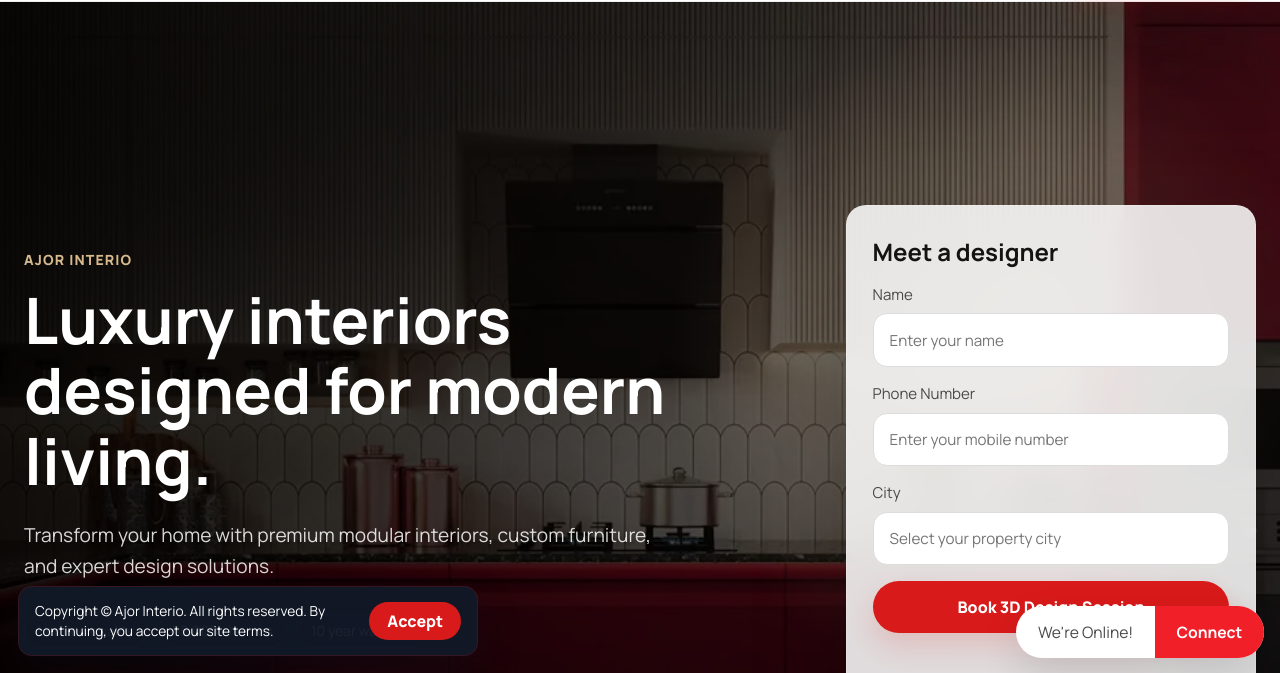
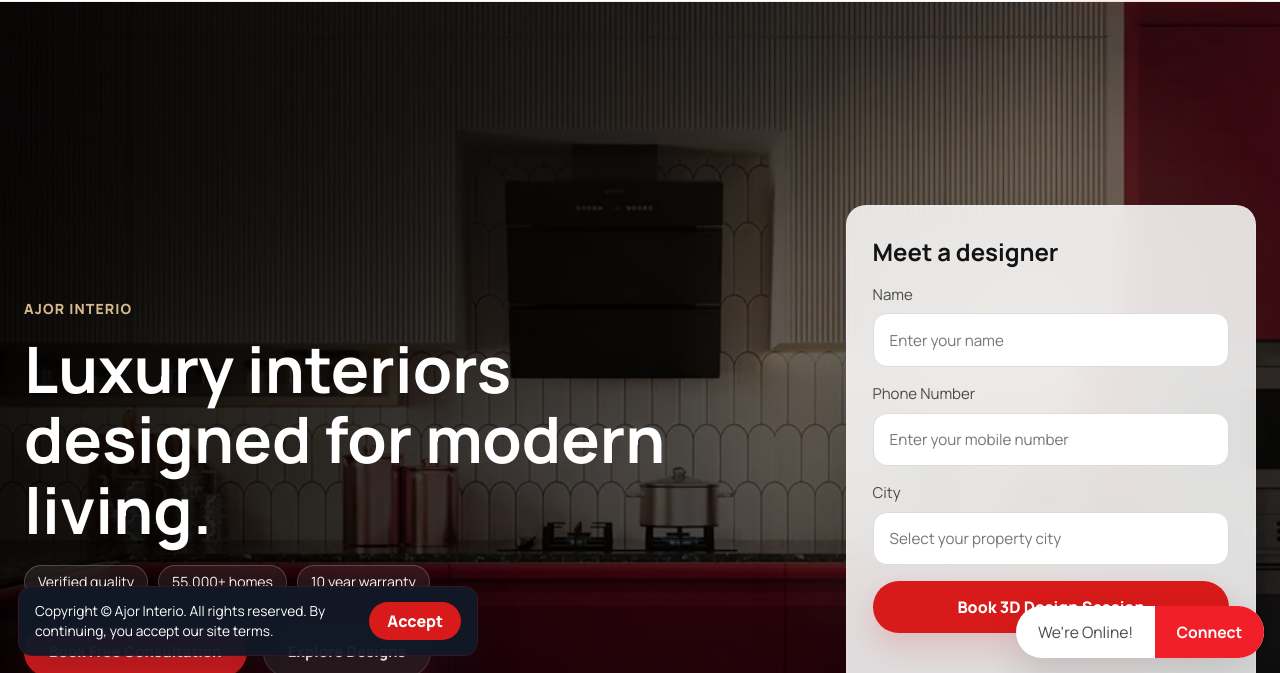
Before and after one commit to ajor-2002/Ajor_Interio, a website: page index.html in a window 1280 px wide. Shown: the part 126-799 px from the top of the page. Drawn offline with Linux system fonts and the light colour scheme.

Commit message:
remove hero txt

```diff
--- a/index.html
+++ b/index.html
@@ -126,8 +126,7 @@
         <div class="hero-copy">
           <p class="eyebrow">Ajor Interio</p>
           <h1>Luxury interiors designed for modern living.</h1>
-          <p class="hero-text">Transform your home with premium modular interiors, custom furniture, and expert design
-            solutions.</p>
+
           <div class="hero-trust">
             <span>Verified quality</span>
             <span>55,000+ homes</span>
```
